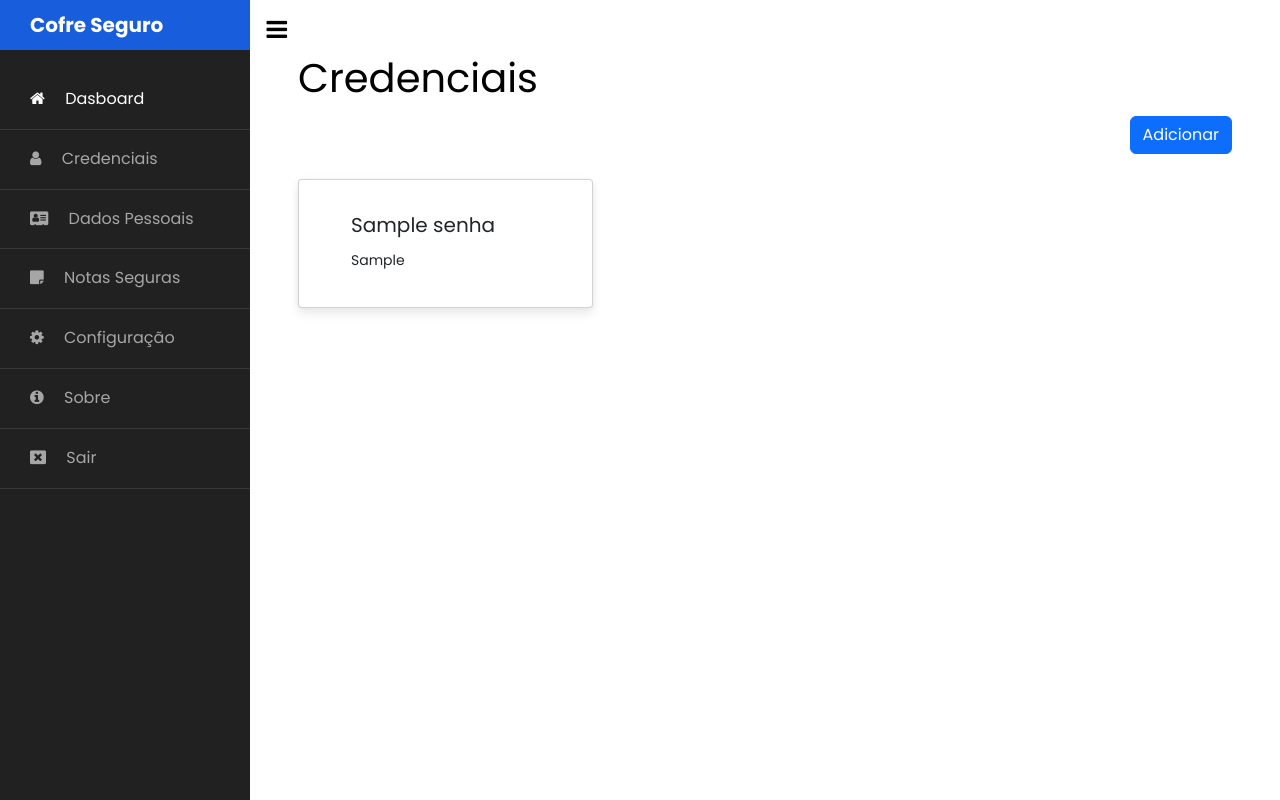
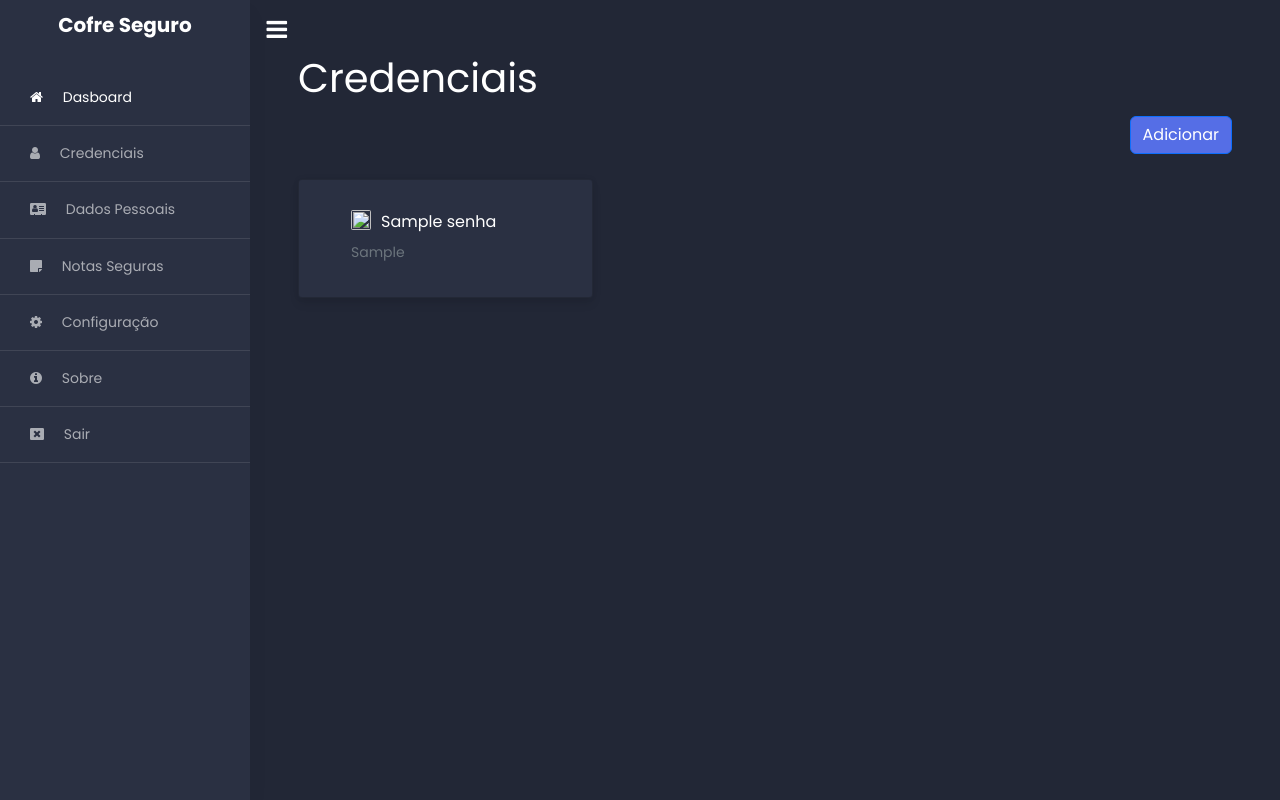
Before and after one commit to gabrielws/cofre-seguro, a PHP site: page /credentials.php in a window 1280 px wide. Run offline with PHP 8.4, Linux system fonts and the light colour scheme; the visitor is signed in with stand-in values (Sample User, id 1); tables that the repository leaves empty or names only in its code hold one stand-in row (values such as "Sample post"); data that the repository does not hold is empty.

Commit message:
Update
Update modo escuro

```diff
--- a/controllers/add-credential.php
+++ b/controllers/add-credential.php
@@ -11,8 +11,6 @@
     $consulta = $con->query("INSERT INTO senhas (idUsuario, nome, senha, site, url) VALUES (".$_SESSION['user_id'].", '$name', '$password', '$site', '$url')");
     $credential = $consulta->fetch(PDO::FETCH_ASSOC);
 
-
-
     if($credential)
         header('Location: ../credentials.php?success=1');
     else
--- a/credentials.php
+++ b/credentials.php
@@ -11,7 +13,7 @@
 ?>
 
 <div id="content" class="p-4 p-md-5 pt-5">
-<div class="row row-cols-1 row-cols-md-3 g-4">
+<div class="row row-cols-1 row-cols-md-3 g-4 text-white">
 
     <h1>Credenciais</h1>
 
@@ -65,9 +66,12 @@
 <?php foreach($senhas as $senha):?>
   <div class="col">
     <div class="card" data-bs-toggle="modal" data-bs-target="#modal<?php echo $senha['idSenha'] ?>">
-      <div class="card-body">
-        <h5 class="card-title"><?php echo $senha['nome'] ?></h5>
-        <p class="card-text"><?php echo $senha['site'] ?></p>
+      <div class="card-body text-white">
+        <div class="div-card">
+          <img class="img-card" src="https://www.<?php echo $senha['nome'] ?>.com/favicon.ico" alt="">
+          <h5 class="card-title"><?php echo $senha['nome'] ?></h5>
+        </div>
+        <p class="card-text text-muted"><?php echo $senha['site'] ?></p>
       </div>
     </div>
   </div>
--- a/css/style.css
+++ b/css/style.css
@@ -1,10 +1,12 @@
+@import url('https://fonts.googleapis.com/css2?family=Poppins:wght@100;300;400;500;600;700;900&display=swap');
+
 body {
     font-family: "Poppins", Arial, sans-serif;
     font-size: 14px;
     line-height: 1.8;
     font-weight: normal;
-    background: #fff;
-    color: gray;
+    background: #222736;
+    /* color: #fff; */
 }
 
 a {
@@ -46,11 +48,10 @@ button:hover, button:focus {
     box-shadow: none !important;
 }
 
-h1, h2, h3, h4, h5, .h1, .h2, .h3, .h4, .h5 {
+h1, h2, h3, h4, h5, .h1, .h2, .h3, .h4, .h5, p {
     line-height: 1.5;
     font-weight: 400;
     font-family: "Poppins", Arial, sans-serif;
-    color: #000;
 }
 
 .img{
@@ -66,12 +67,13 @@ h1, h2, h3, h4, h5, .h1, .h2, .h3, .h4, .h5 {
 #sidebar{
     min-width: 250px;
     max-width: 250px;
-    background: #212121;
+    background: #2a3042;
     color: #fff;
     -webkit-transition: all 0.3s;
     -o-transition: all 0.3s;
     transition: all 0.3s;
     position: relative;
+    box-shadow: 0 0.75rem 1.5rem rgba(18,38,63,.03);
 }
 
 #sidebar .h6 {
@@ -90,13 +92,14 @@ h1, h2, h3, h4, h5, .h1, .h2, .h3, .h4, .h5 {
     margin-bottom: 20px;
     font-weight: 700;
     font-size: 20px;
+    text-align: center;
 }
 
 #sidebar h1 .logo{
     color: #fff;
     display: block;
     padding: 10px 30px;
-    background: #175ddc;
+    background: #2a3042;
 }
 
 #sidebar ul.components {
@@ -104,7 +107,7 @@ h1, h2, h3, h4, h5, .h1, .h2, .h3, .h4, .h5 {
 }
 
 #sidebar ul li {
-    font-size: 16px;
+    font-size: 14px;
 }
 
 #sidebar ul li > ul {
@@ -170,7 +173,7 @@ h1, h2, h3, h4, h5, .h1, .h2, .h3, .h4, .h5 {
 }
 
 #sidebar .custom-menu .btn.btn-primary i {
-    color: black;
+    color: #fff;
     font-size: 24px;
 }
 
@@ -213,7 +216,7 @@ a[data-toggle="collapse"]{
 
 .card{
     border-radius: 4px;
-    background: #fff;
+    background: #2a3042;
     box-shadow: 0 6px 10px rgba(0,0,0,.08), 0 0 6px rgba(0,0,0,.05);
     transition: .3s transform cubic-bezier(.155,1.105,.295,1.12),.3s box-shadow,.3s -webkit-transform cubic-bezier(.155,1.105,.295,1.12);
     padding: 14px 80px 18px 36px;
@@ -228,3 +231,26 @@ a[data-toggle="collapse"]{
 .btn-logout{
     color: red;
 }
+
+.text-muted{
+    color: var(--bs-gray-600)!important;
+}
+
+.btn.btn-primary{
+    background-color: #556ee6;
+}
+
+.card-title{
+    font-size: 1rem;
+}
+
+.div-card{
+    display: flex;
+}
+
+.img-card{
+    width: 20px;
+    height: 20px;
+    border-radius: 10%;
+    margin-right: 10px;
+}
--- a/modules/header.php
+++ b/modules/header.php
@@ -8,6 +8,7 @@
         <link href="https://fonts.googleapis.com/css?family=Poppins:300,400,500,600,700,800,900" rel="stylesheet">
 
 	    <link rel="stylesheet" href="https://stackpath.bootstrapcdn.com/font-awesome/4.7.0/css/font-awesome.min.css">
+
         <link href="https://cdn.jsdelivr.net/npm/bootstrap@5.3.0-alpha1/dist/css/bootstrap.min.css" rel="stylesheet" integrity="sha384-GLhlTQ8iRABdZLl6O3oVMWSktQOp6b7In1Zl3/Jr59b6EGGoI1aFkw7cmDA6j6gD" crossorigin="anonymous">
         <link rel="stylesheet" href="css/style.css">
     </head>
```
Also changed, not shown: other parts of credentials.php (+17 -14 lines), controllers/update-credential.php (+8 -2 lines).
